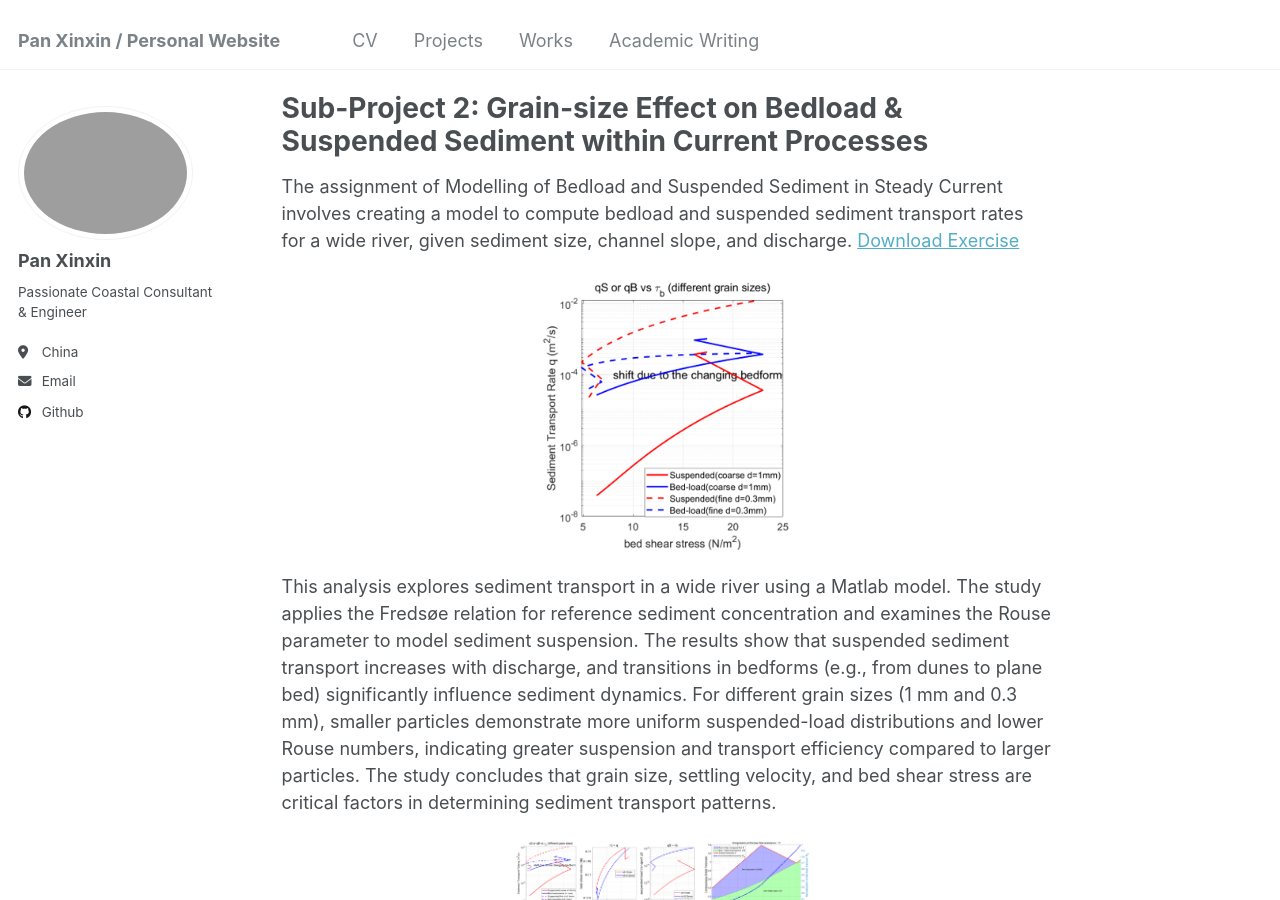
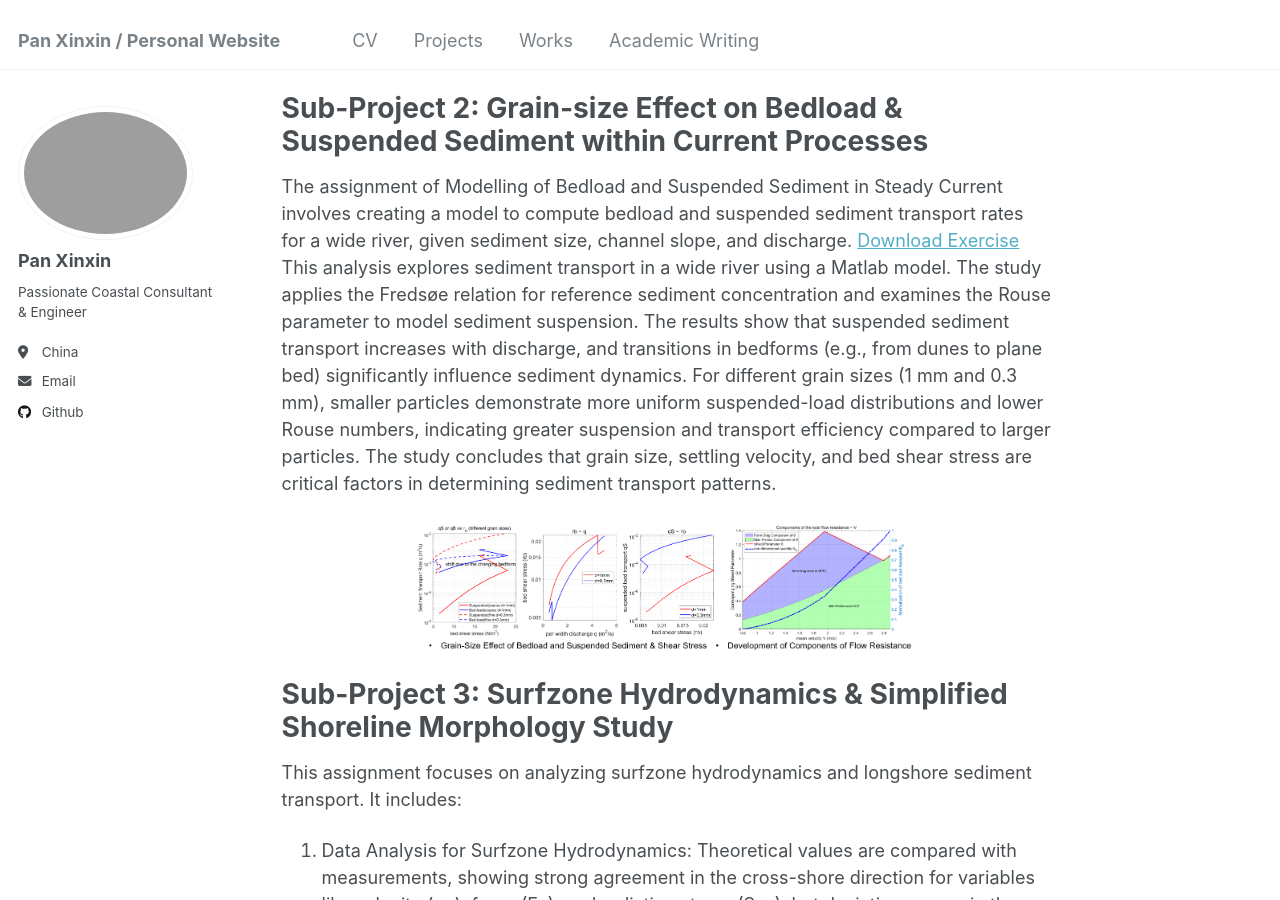
Before and after one commit to kingdaxing/kingdaxing.github.io, a Jekyll site: the page built from _talks/proj-1-2024-04-01-sediment.md, in a window 1280 px wide and 900 px high, scrolled down 1341 px. Built offline with Jekyll 4.4.1, drawn with Linux system fonts in a browser that asks for light colours.

Commit message:
Update proj-1-2024-04-01-sediment.md

```diff
--- a/_talks/proj-1-2024-04-01-sediment.md
+++ b/_talks/proj-1-2024-04-01-sediment.md
@@ -28,12 +28,9 @@ Sub-Project 2: Grain-size Effect on Bedload & Suspended Sediment within Current
 ======
 
 The assignment of Modelling of Bedload and Suspended Sediment in Steady Current involves creating a model to compute bedload and suspended sediment transport rates for a wide river, given sediment size, channel slope, and discharge.  [Download Exercise](http://kingdaxing.github.io/files/Grain-Size-SSC.pdf) <br/>
-<p align="center">
-  <img src='/images/proj-sedi-2-1.png' alt='Image Description' width='250'>
-</p>
 This analysis explores sediment transport in a wide river using a Matlab model. The study applies the Fredsøe relation for reference sediment concentration and examines the Rouse parameter to model sediment suspension. The results show that suspended sediment transport increases with discharge, and transitions in bedforms (e.g., from dunes to plane bed) significantly influence sediment dynamics. For different grain sizes (1 mm and 0.3 mm), smaller particles demonstrate more uniform suspended-load distributions and lower Rouse numbers, indicating greater suspension and transport efficiency compared to larger particles. The study concludes that grain size, settling velocity, and bed shear stress are critical factors in determining sediment transport patterns. <br/>
 <p align="center">
-  <img src='/images/proj-sedi-2-2.PNG' alt='Image Description' width='300'>
+  <img src='/images/proj-sedi-2-2.PNG' alt='Image Description' width='500'>
 </p>
 
 Sub-Project 3: Surfzone Hydrodynamics & Simplified Shoreline Morphology Study
```
